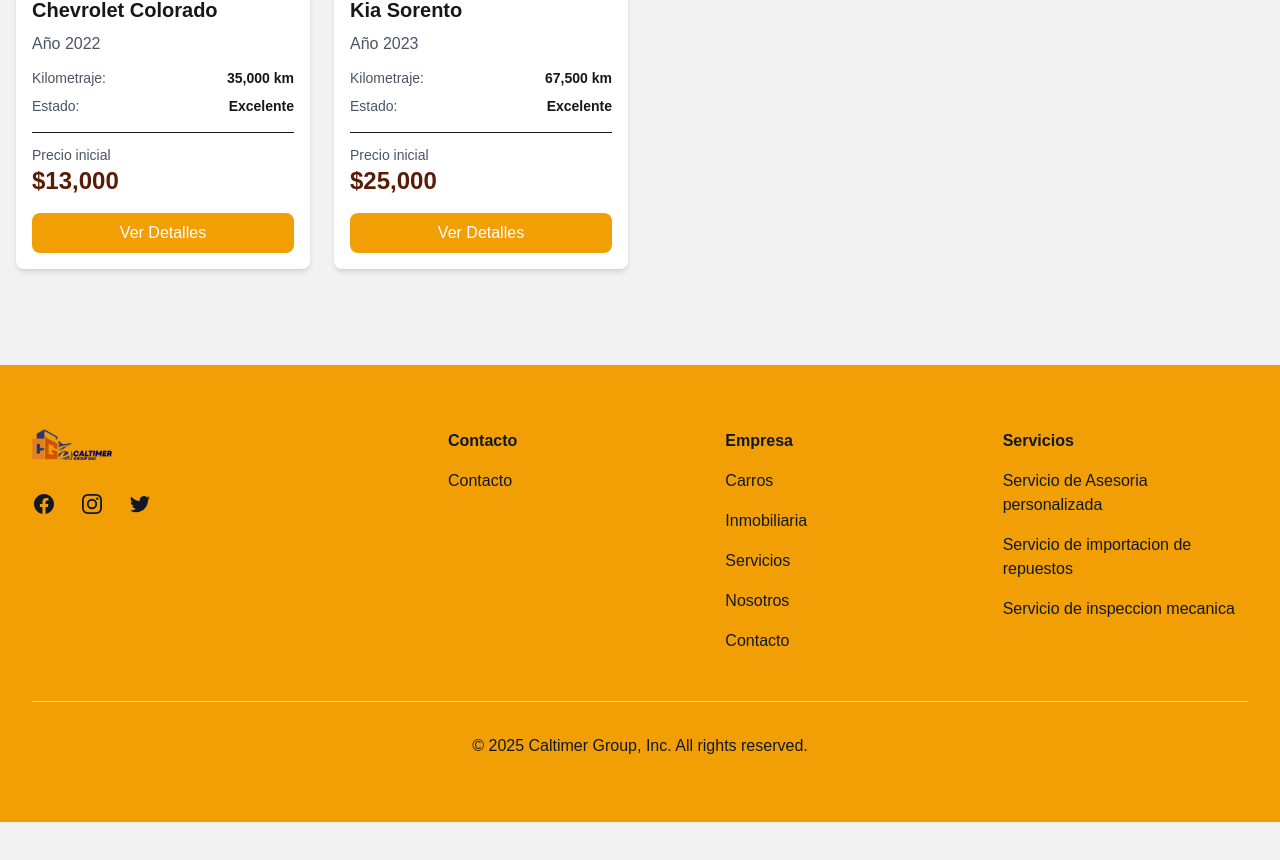
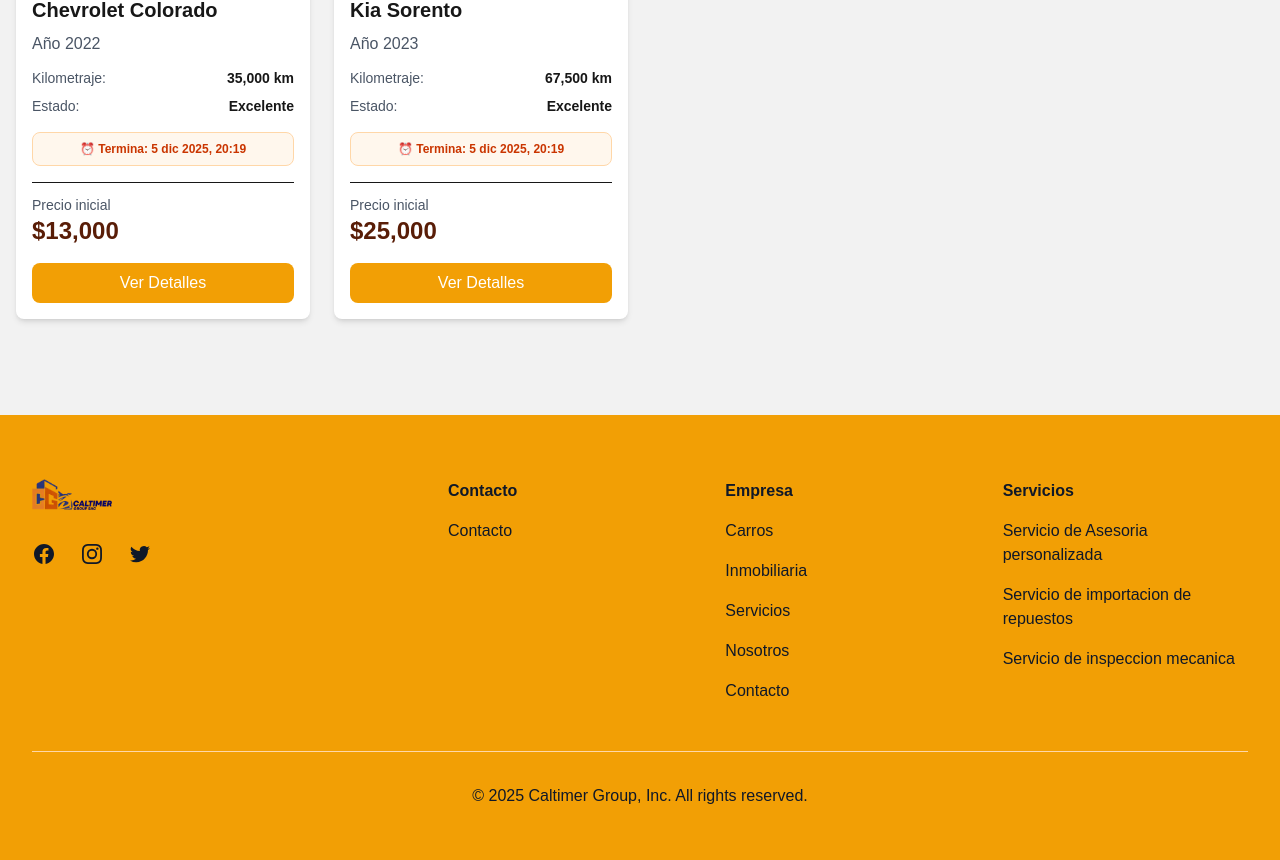
Before and after one commit to xxricardoxx100/caltimer, a Next.js app: page /subasta in a window 1280 px wide. Shown: the part 1252-2112 px from the top of the page. Before the commit the page ends 2074 px from the top, so only its background shows below. Built offline with nearby package versions, Linux system fonts and the light colour scheme.

Commit message:
AVISO DE CUANDO TERMINA LA SUBASTA EN LAS CARTAS

```diff
--- a/src/app/components/subastas/SubastaCard.jsx
+++ b/src/app/components/subastas/SubastaCard.jsx
@@ -1,13 +1,68 @@
 "use client";
-import React from "react";
+import React, { useState, useEffect } from "react";
 import { useRouter } from "next/navigation";
 
 const SubastaCard = ({ vehiculo }) => {
   const router = useRouter();
+  const [tiempoRestante, setTiempoRestante] = useState("");
 
   const handleClick = () => {
     router.push(`/subasta-details?id=${vehiculo.id}`);
   };
+
+  // Formatear fecha de finalización
+  const formatearFechaFin = (fechaISO) => {
+    if (!fechaISO) return "Fecha no disponible";
+
+    const fecha = new Date(fechaISO);
+    const ahora = new Date();
+    const diferencia = fecha.getTime() - ahora.getTime();
+
+    // Calcular días, horas y minutos restantes
+    const diasRestantes = Math.floor(diferencia / (1000 * 60 * 60 * 24));
+    const horasRestantes = Math.floor((diferencia % (1000 * 60 * 60 * 24)) / (1000 * 60 * 60));
+    const minutosRestantes = Math.floor((diferencia % (1000 * 60 * 60)) / (1000 * 60));
+
+    // Si ya terminó
+    if (diferencia <= 0) {
+      return "Subasta finalizada";
+    }
+
+    // Si es menos de 1 día
+    if (diasRestantes === 0) {
+      if (horasRestantes === 0) {
+        return `Termina en ${minutosRestantes} minutos`;
+      }
+      return `Termina en ${horasRestantes}h ${minutosRestantes}m`;
+    }
+
+    // Si es 1 o más días
+    if (diasRestantes === 1) {
+      return `Termina mañana a las ${fecha.toLocaleTimeString('es-ES', { hour: '2-digit', minute: '2-digit' })}`;
+    }
+
+    // Formato completo de fecha
+    return `Termina: ${fecha.toLocaleDateString('es-ES', {
+      day: 'numeric',
+      month: 'short',
+      year: 'numeric',
+      hour: '2-digit',
+      minute: '2-digit'
+    })}`;
+  };
+
+  // Actualizar tiempo restante cada minuto
+  useEffect(() => {
+    // Actualizar inmediatamente
+    setTiempoRestante(formatearFechaFin(vehiculo.fecha_fin));
+
+    // Actualizar cada minuto
+    const interval = setInterval(() => {
+      setTiempoRestante(formatearFechaFin(vehiculo.fecha_fin));
+    }, 60000); // 60 segundos
+
+    return () => clearInterval(interval);
+  }, [vehiculo.fecha_fin]);
 
   return (
     <div
@@ -42,6 +97,13 @@ const SubastaCard = ({ vehiculo }) => {
           </div>
         </div>
 
+        {/* Fecha de finalización */}
+        <div className="bg-orange-50 border border-orange-200 rounded-lg p-2 mb-4">
+          <p className="text-xs text-orange-700 font-semibold text-center">
+            ⏰ {tiempoRestante}
+          </p>
+        </div>
+
         <div className="border-t pt-3">
           <p className="text-sm text-gray-600">Precio inicial</p>
           <p className="text-2xl font-bold text-[#591D07]">
```
